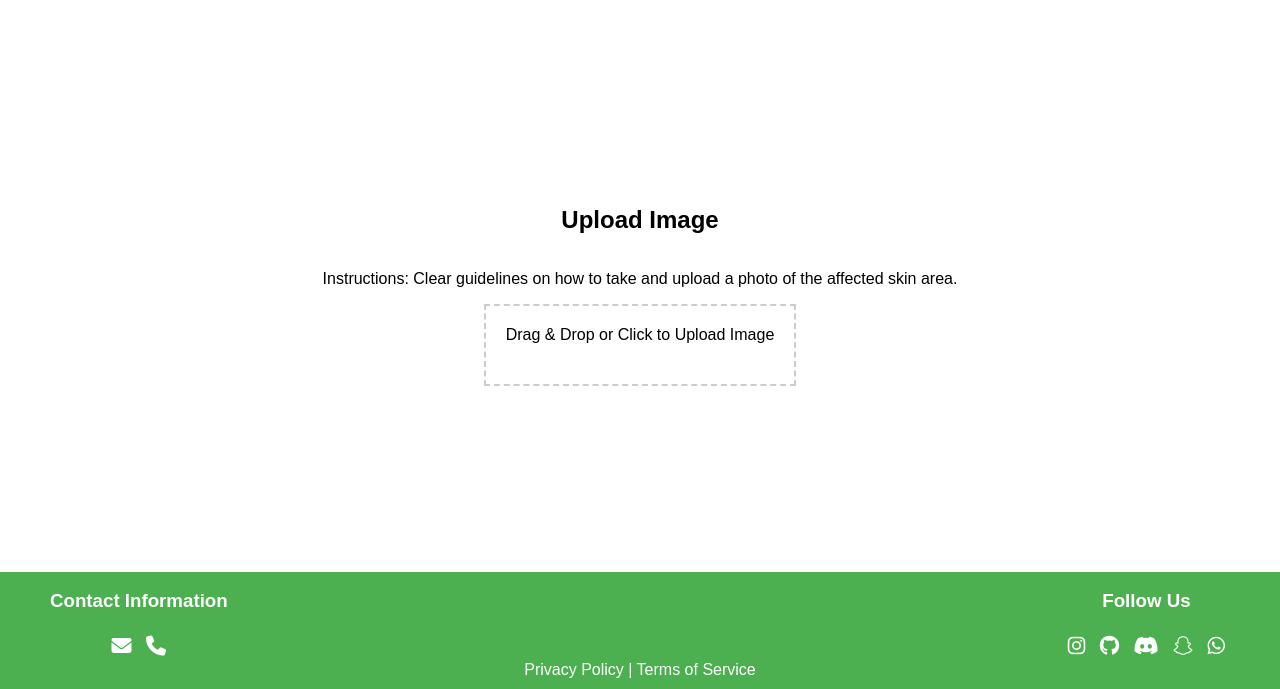
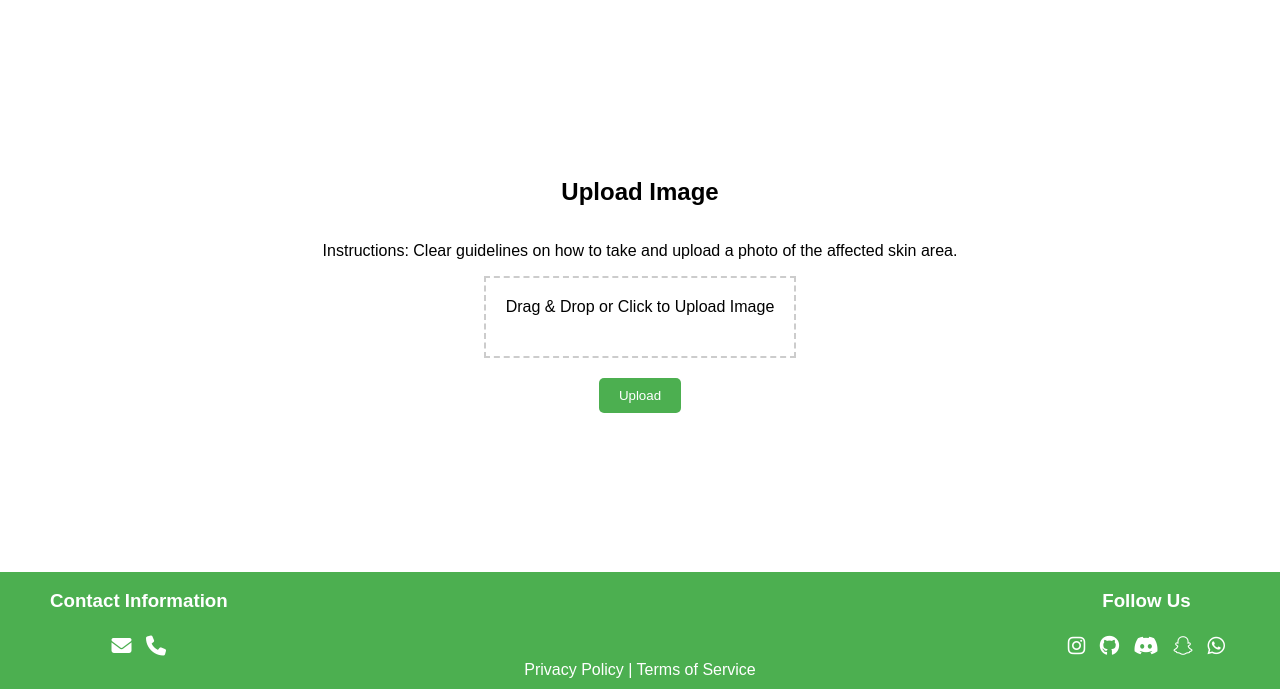
Before and after one commit to radubotchway/AI-Based-Skin-Disease-Diagnosis-Tool, a Flask app: page /upload.html in a window 1280 px wide. Shown: the part 111-800 px from the top of the page. Run offline with Flask 3, Linux system fonts and the light colour scheme; some libraries are stand-ins or nearby versions.

Commit message:
The upload and prediction functionalities now work well

```diff
--- a/app.py
+++ b/app.py
@@ -1,11 +1,15 @@
-from flask import Flask, render_template, request
+from flask import Flask, render_template, request, redirect, url_for, jsonify
 import tensorflow as tf
 from tensorflow.keras import layers, models
 import numpy as np
 import cv2 as cv
 import os
+from werkzeug.utils import secure_filename
+
 
 app = Flask(__name__)
+app.config['UPLOAD_FOLDER'] = 'uploads/'
+
 
 # Recreate the model architecture
 base_model = tf.keras.applications.MobileNetV2(input_shape=(128, 128, 3),
@@ -41,46 +45,45 @@ def preprocess_image(img_path):
     img = np.expand_dims(img, axis=0)  # Add batch dimension
     return img
 
-@app.route('/', methods=['GET', 'POST'])
+@app.route('/', methods=['GET'])
+def index():
+    return render_template('index.html')
+
+@app.route('/upload.html', methods=['GET', 'POST'])
 def upload_file():
     if request.method == 'POST':
-        # check if the post request has the file part
         if 'file' not in request.files:
             return render_template('index.html', prediction='No file part')
         file = request.files['file']
-        # if user does not select file, browser also submit an empty part without filename
         if file.filename == '':
             return render_template('index.html', prediction='No selected file')
         if file:
             filepath = os.path.join('uploads', 'uploaded_image.jpg')
             os.makedirs(os.path.dirname(filepath), exist_ok=True)
             file.save(filepath)
+
             img = preprocess_image(filepath)
             prediction = model.predict(img)
             index = np.argmax(prediction)
             result = class_names[index]
-            return render_template('index.html', prediction=result)
-    return render_template('index.html')
+            return render_template('upload.html', prediction=result)
+    return render_template('upload.html')
 
 @app.route('/about-us.html')
 def about_us():
     return render_template('about-us.html')
 
-
 @app.route('/contact.html')
 def contact():
     return render_template('contact.html')
-
 
 @app.route('/diagnosis-result.html')
 def diagnosis_result():
     return render_template('diagnosis-result.html')
 
-
 @app.route('/faq.html')
 def faq():
     return render_template('faq.html')
-
 
 @app.route('/login.html')
 def login():
@@ -90,15 +93,9 @@ def login():
 def signup():
     return render_template('signup.html')
 
-
 @app.route('/symptoms.html')
 def symptoms():
     return render_template('symptoms.html')
 
-@app.route('/upload.html')
-def upload():
-    return render_template('upload.html')
-
-
 if __name__ == '__main__':
     app.run(host='0.0.0.0', port=5000, debug=True)
--- a/static/upload-script.js
+++ b/static/upload-script.js
@@ -1,10 +1,12 @@
-// upload-script.js
-
-// Get drop area
+// Get elements
 const dropArea = document.getElementById('drop-area');
 const dropLabel = document.getElementById('drop-label');
 const imageInput = document.getElementById('image');
 const previewContainer = document.getElementById('preview-container');
+const submitButton = document.getElementById('submit-button');
+const predictionResult = document.getElementById('prediction-result');
+
+let selectedFile;
 
 // Prevent default behaviors
 ['dragenter', 'dragover', 'dragleave', 'drop'].forEach(eventName => {
@@ -29,7 +31,9 @@ dropLabel.addEventListener('click', () => {
 });
 
 // Handle file input change
-imageInput.addEventListener('change', handleFiles, false);
+imageInput.addEventListener('change', (event) => {
+    handleFiles(event.target.files);
+}, false);
 
 function preventDefaults(event) {
     event.preventDefault();
@@ -47,23 +51,22 @@ function unhighlight() {
 function handleDrop(event) {
     const dt = event.dataTransfer;
     const files = dt.files;
-
     handleFiles(files);
 }
 
 function handleFiles(files) {
-    for (const file of files) {
-        if (file.type.startsWith('image/')) {
+    if (files.length > 0) {
+        selectedFile = files[0];
+        if (selectedFile.type.startsWith('image/')) {
             const reader = new FileReader();
-
             reader.onload = function() {
                 const img = document.createElement('img');
                 img.src = reader.result;
+                img.style.maxWidth = '100%'; // Adjust the image size to fit the container
                 previewContainer.innerHTML = ''; // Clear previous preview
                 previewContainer.appendChild(img);
             }
-
-            reader.readAsDataURL(file);
+            reader.readAsDataURL(selectedFile);
         }
     }
 }
--- a/templates/upload.html
+++ b/templates/upload.html
@@ -11,7 +11,6 @@ body {
     padding: 0;
     background: #fff;
     font-family: Arial, sans-serif;
-
 }
 
 .main-container {
@@ -86,9 +85,6 @@ a:hover {
     color: #4CAF50;
 }
 
-
-
-
 /* Slider */
 .slider-container {
    margin-right: 20px;
@@ -148,8 +144,6 @@ input:checked + .slider-round:before {
     transform: translateX(24px);
 }
 
-
-
 #drop-area {
     border: 2px dashed #ccc;
     padding: 20px;
@@ -169,8 +163,6 @@ input:checked + .slider-round:before {
     height: auto;
     margin-top: 10px;
 }
-
-
 
 /* footer */
 footer {
@@ -193,7 +185,6 @@ footer {
     cursor: pointer;
 }
 
-
 .legal a {
     color: #fff;
     text-decoration: none;
@@ -203,13 +194,10 @@ footer {
     text-decoration: underline;
 }
 
-
-
 .container {
     display: flex;
     flex-direction: column;
     align-items: center;
-
 }
 
 .form-container {
@@ -217,6 +205,25 @@ footer {
     flex-direction: column;
     padding: 15px;
     width: 30%;
+}
+
+.button-container {
+    display: flex;
+    justify-content: center;
+    margin-top: 20px;
+}
+
+button[type="submit"] {
+    padding: 10px 20px;
+    background-color: #4CAF50;
+    color: #fff;
+    border: none;
+    border-radius: 5px;
+    cursor: pointer;
+}
+
+button[type="submit"]:hover {
+    background-color: #45a049;
 }
     </style>
 <script src="https://kit.fontawesome.com/d014e09def.js" crossorigin="anonymous"></script>
@@ -252,13 +259,23 @@ footer {
             <div class="container">
                 <h2>Upload Image</h2>
                 <p>Instructions: Clear guidelines on how to take and upload a photo of the affected skin area.</p>
+                <form method="post" enctype="multipart/form-data">
                     <div id="drop-area">
                         <div class="form-group">
-                    <input type="file" id="image" accept="image/*" style="display: none;">
+                            <input type="file" id="image" name="file" accept="image/*" style="display: none;">
                             <label for="image" id="drop-label">Drag & Drop or Click to Upload Image</label>
                         </div>
                         <div id="preview-container"></div>
                     </div>
+                    <div class="button-container">
+                        <button type="submit" id="submit-button">Upload</button>
+                    </div>
+                </form>
+                {% if prediction %}
+                <div class="prediction" id="prediction-result">
+                    Prediction: {{ prediction }}
+                </div>
+                {% endif %}
             </div>
         </section>
 
@@ -285,7 +302,7 @@ footer {
 </div>
 
     <script src="script.js"></script>
-    <script src="upload-script.js"></script> <!-- Include the upload script -->
+    <script src="static/upload-script.js"></script>
     <script src="darkmode.js"></script>
 </body>
 </html>
```
Also changed, not shown: templates/diagnosis-result.html (+5 -6 lines), uploads/uploaded_image.jpg. Lines whose indentation alone changed are shown as unchanged.
